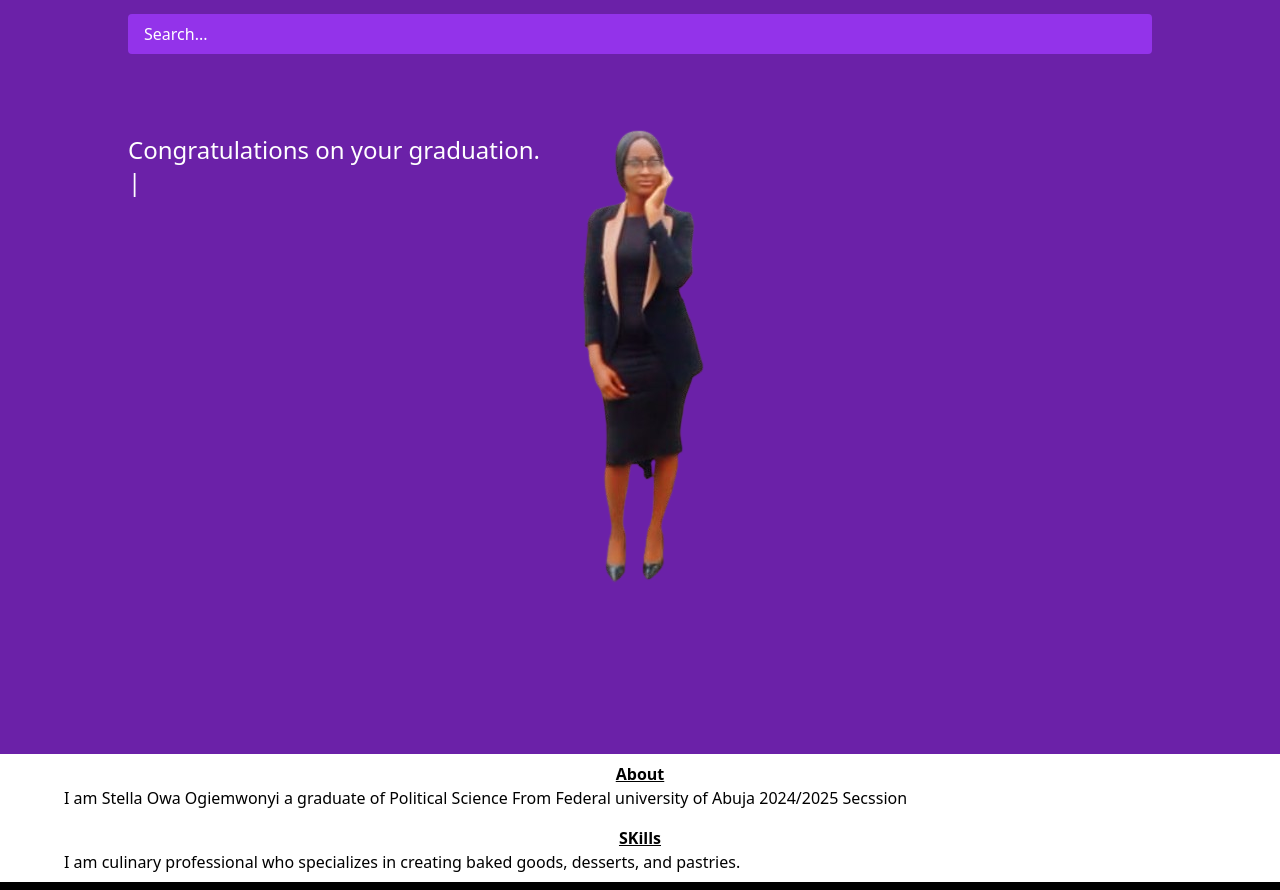
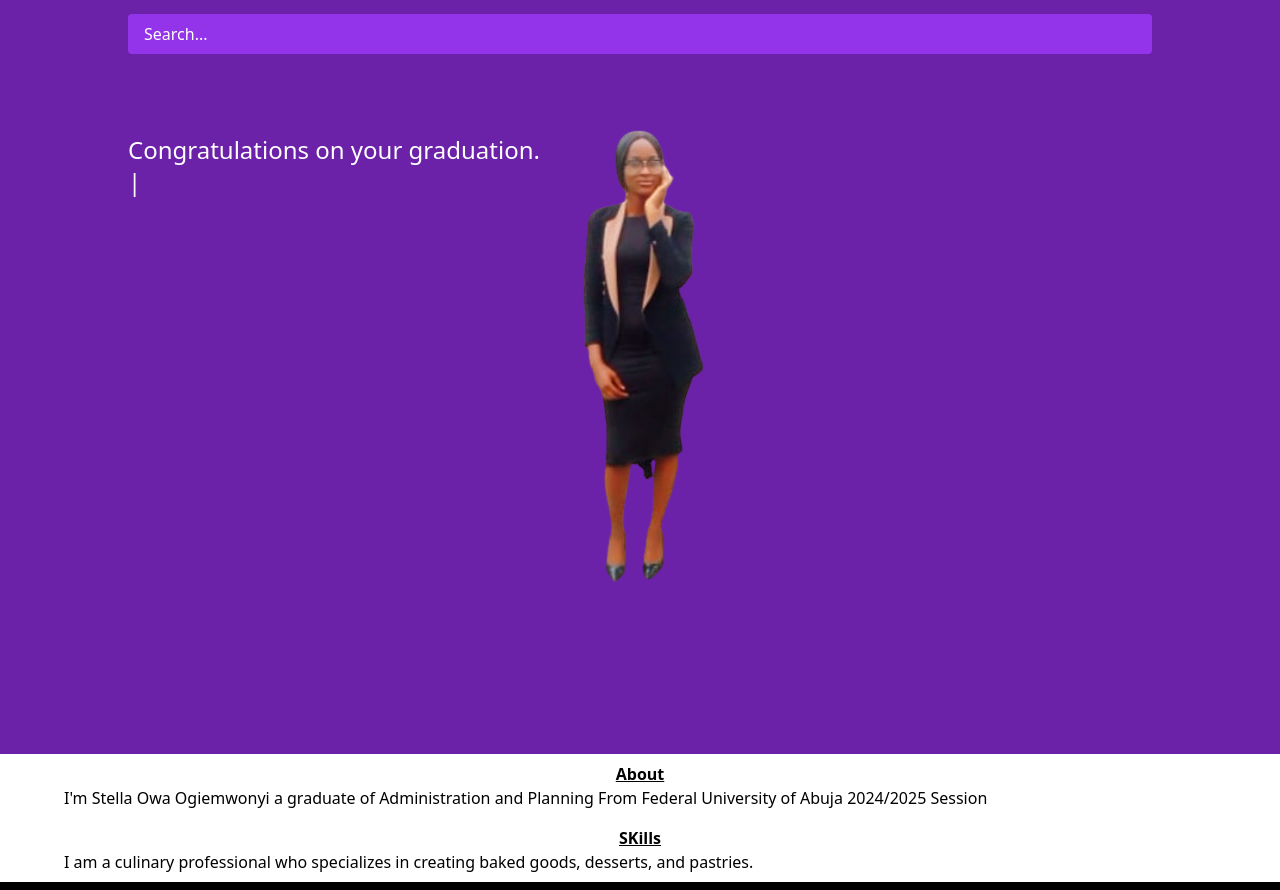
Before and after one commit to Emmanuel-C-Onu/Congratulation, a website: page index.html in a window 1280 px wide. Shown: the part 62-952 px from the top of the page. Drawn offline with nearby package versions, Linux system fonts and the light colour scheme.

Commit message:
made a couple of changes

```diff
--- a/index.html
+++ b/index.html
@@ -73,11 +73,11 @@
    <section>
     <div class="text-justify w-[90%] mx-auto py-2">
         <h2 id="about" class="text-center font-bold underline">About</h2>
-        <p>I am Stella Owa Ogiemwonyi a graduate of Political Science From Federal university of Abuja 2024/2025 Secssion </p>
+        <p>I'm Stella Owa Ogiemwonyi a graduate of Administration and Planning From Federal University of Abuja 2024/2025 Session </p>
     </div>
     <div class="text-justify w-[90%] mx-auto py-2">
         <h2 id="skills" class="text-center font-semibold underline">SKills</h2>
-        <p>I am culinary professional who specializes in creating baked goods, desserts, and pastries.</p>
+        <p>I am a culinary professional who specializes in creating baked goods, desserts, and pastries.</p>
     </div>
    </section>
 
```
